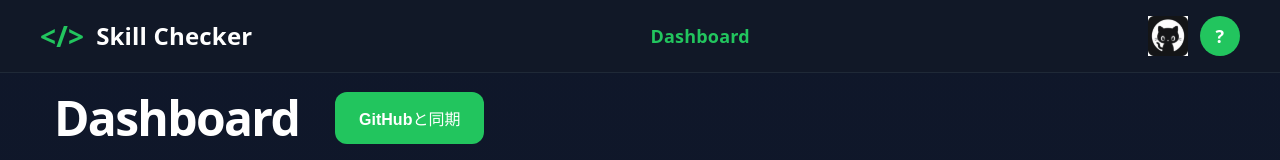
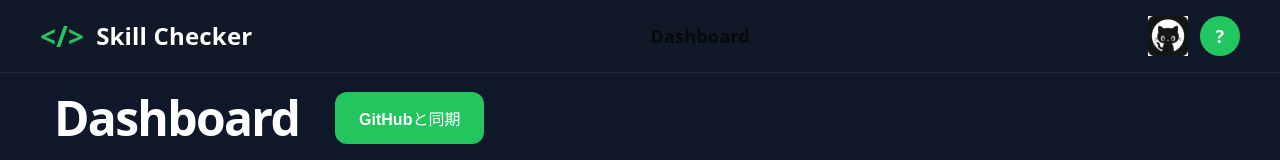
Before and after one commit to yokkesan/skill-checker, a React (Vite) app in the folder frontend/: page / in a window 1280 px wide. Shown: the top 160 px of the page. Built offline with nearby package versions, Linux system fonts and the light colour scheme; no server answers.

Commit message:
ヘッダーのカラー変更

```diff
--- a/frontend/src/styles/components/_header.scss
+++ b/frontend/src/styles/components/_header.scss
@@ -37,7 +37,7 @@
 }
 
 .header__center {
-    color: #22c55e;
+    color: #090909;
 
     font-size: 18px;
 
```
